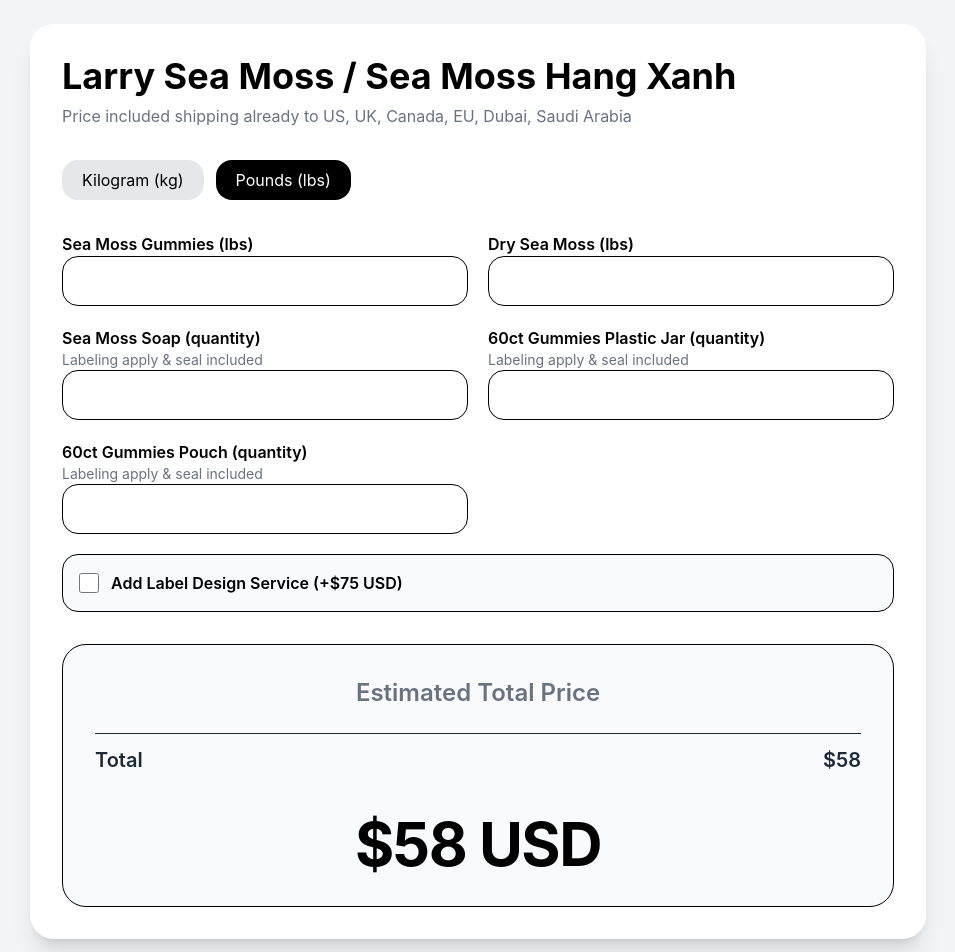
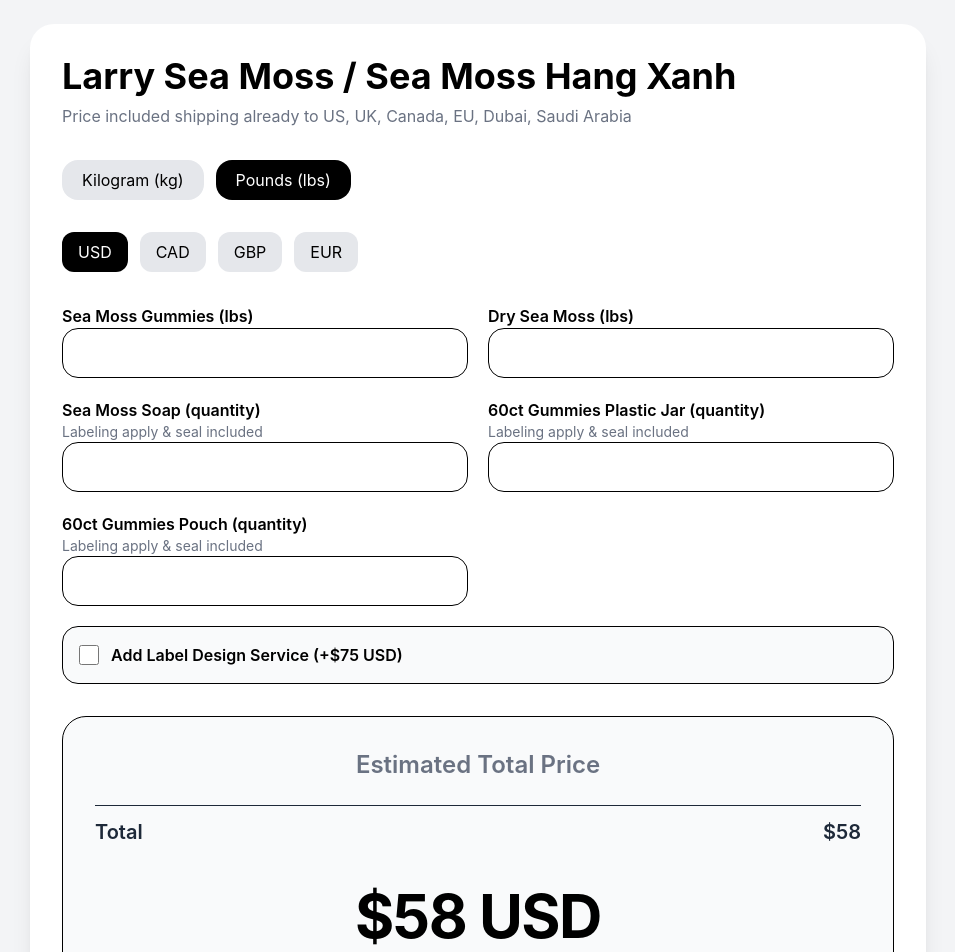
Before and after one commit to seamosshangxanh/seamoss-calculator, a React (Vite) app: page / in a window 1280 px wide. Shown: the top 952 px of the page, without its empty margins (162-1117 px from the left). Built offline with nearby package versions, Linux system fonts and the light colour scheme.

Commit message:
add currency selector

```diff
--- a/src/App.jsx
+++ b/src/App.jsx
@@ -313,6 +313,22 @@ export default function SeaMossCalculator() {
   const labelDesignCost = form.labelDesign ? 75 : 0;
 
   const total = Math.ceil(productCost + shippingCost + labelDesignCost);
+  const [currency, setCurrency] = useState('USD');
+
+const convertCurrency = (amount) => {
+  switch (currency) {
+    case 'CAD':
+      return amount / 0.65;
+    case 'GBP':
+      return amount / 1.28;
+    case 'EUR':
+      return amount / 1.12;
+    default:
+      return amount;
+  }
+};
+
+const displayTotal = Math.ceil(convertCurrency(total));
 
   const overLimit = roundedWeight > 200;
 
@@ -341,6 +357,43 @@ export default function SeaMossCalculator() {
             Pounds (lbs)
           </button>
         </div>
+        <div className="flex gap-3 mt-4">
+  <button
+    onClick={() => setCurrency('USD')}
+    className={`px-4 py-2 rounded-xl ${
+      currency === 'USD' ? 'bg-black text-white' : 'bg-gray-200'
+    }`}
+  >
+    USD
+  </button>
+
+  <button
+    onClick={() => setCurrency('CAD')}
+    className={`px-4 py-2 rounded-xl ${
+      currency === 'CAD' ? 'bg-black text-white' : 'bg-gray-200'
+    }`}
+  >
+    CAD
+  </button>
+
+  <button
+    onClick={() => setCurrency('GBP')}
+    className={`px-4 py-2 rounded-xl ${
+      currency === 'GBP' ? 'bg-black text-white' : 'bg-gray-200'
+    }`}
+  >
+    GBP
+  </button>
+
+  <button
+    onClick={() => setCurrency('EUR')}
+    className={`px-4 py-2 rounded-xl ${
+      currency === 'EUR' ? 'bg-black text-white' : 'bg-gray-200'
+    }`}
+  >
+    EUR
+  </button>
+</div>
 
         <div className="grid md:grid-cols-2 gap-5">
           <div className="space-y-2">
@@ -480,7 +533,12 @@ export default function SeaMossCalculator() {
 
             <div className="flex justify-between border-t pt-3 font-semibold text-gray-800 text-xl">
               <span>Total</span>
-              <span>${total}</span>
+              <span>
+  {currency === 'USD' && `$${displayTotal}`}
+  {currency === 'CAD' && `$${displayTotal}`}
+  {currency === 'GBP' && `£${displayTotal}`}
+  {currency === 'EUR' && `€${displayTotal}`}
+</span>
             </div>
           </div>
 
@@ -497,7 +555,10 @@ export default function SeaMossCalculator() {
             </div>
           ) : (
             <div className="text-6xl font-bold tracking-tight">
-              ${total} USD
+              {currency === 'USD' && `$${displayTotal} USD`}
+{currency === 'CAD' && `$${displayTotal} CAD`}
+{currency === 'GBP' && `£${displayTotal} GBP`}
+{currency === 'EUR' && `€${displayTotal} EUR`}
             </div>
                       )}
           </div>
```
